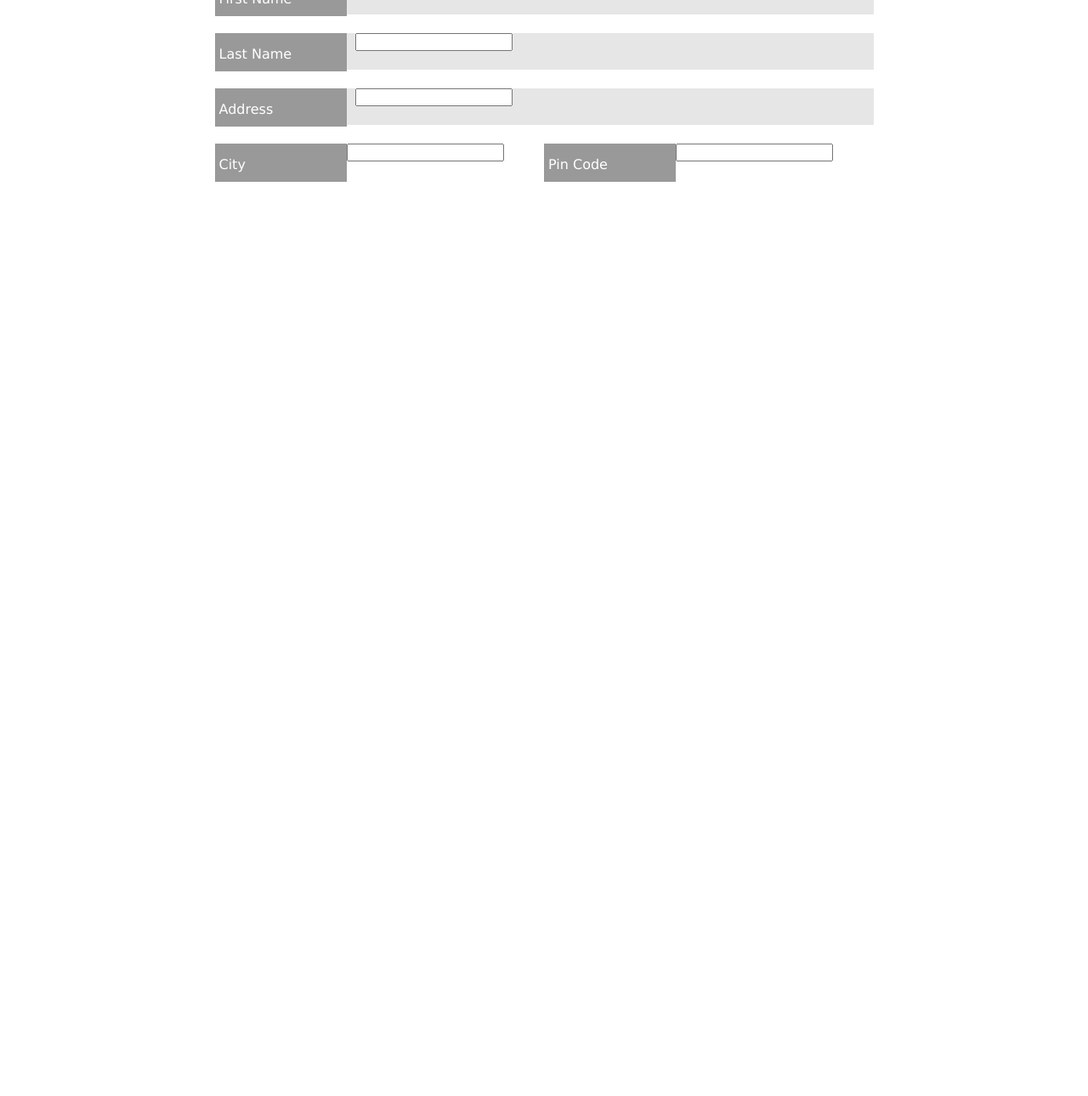
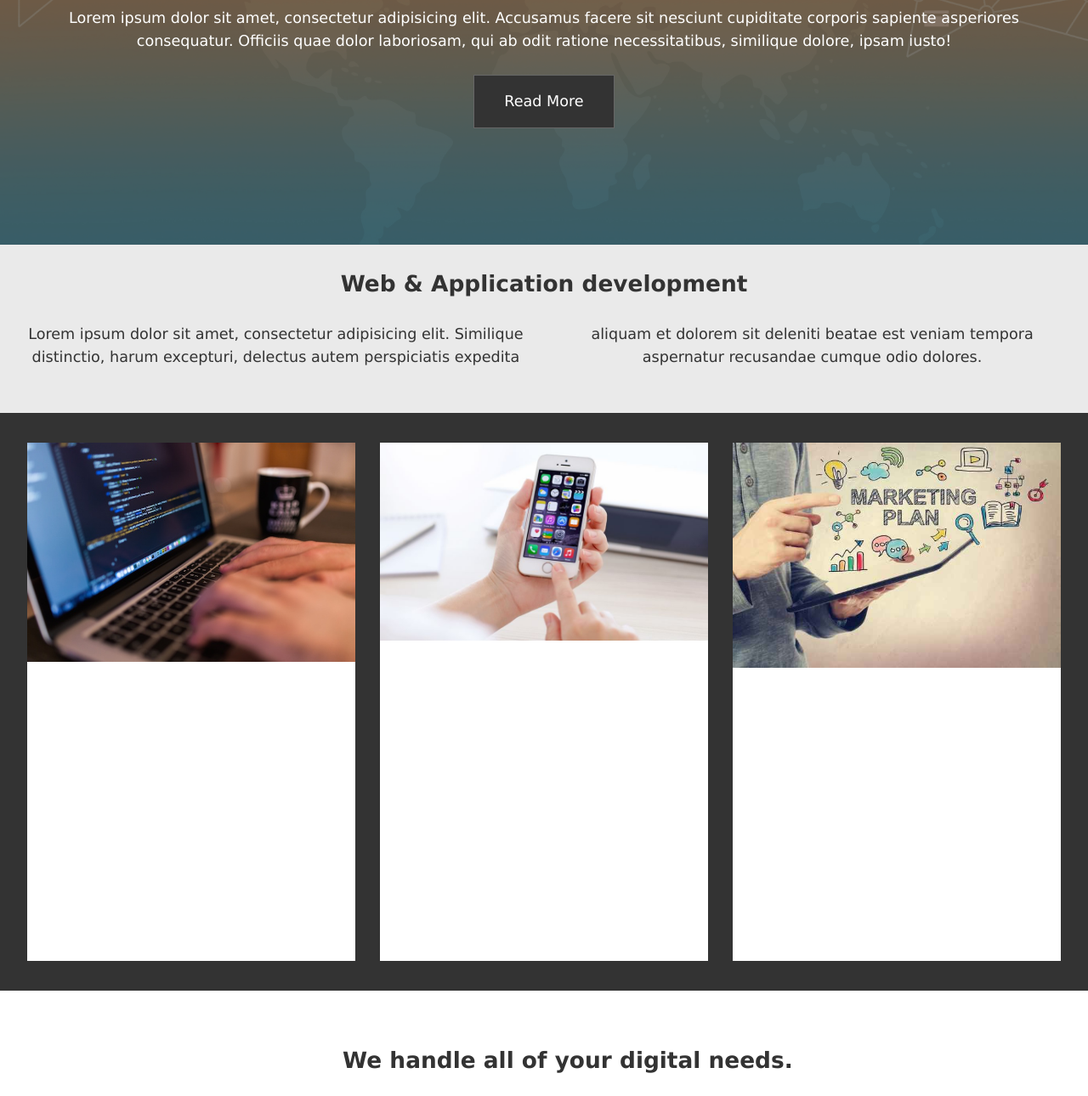
Before and after one commit to sbisaria/BackboneHandson, a website: page ModernRegistration/index1.html in a window 1280 px wide. Shown: the part 162-1452 px from the top of the page at 85% size. Before the commit the page ends 800 px from the top, so only its background shows below. Drawn offline with Linux system fonts and the light colour scheme.

Commit message:
add router basic demo and new website design

```diff
--- /dev/null
+++ b/ModernRegistration/css/style1.css
@@ -0,0 +1,165 @@
+/* Core Styles*/
+body{
+	margin: 0;
+	font-family: verdana;
+	background: #333;
+	color:#fff;
+	font-size: 1.1em;
+	line-height: 1.5;
+	text-align: center;
+}
+
+img{
+	display:block;
+	width: 100%;
+	height:auto;
+}
+
+h1,h2,h3{
+	margin: 0;
+	padding: 1em 0;
+}
+
+p{
+	margin: 0;
+	padding: 1em 0;
+}
+
+.btn{
+	display: inline-block;
+	background: #333;
+	color: #fff;
+	text-decoration: none;
+	padding: 1em 2em;
+	border: 1px solid #666;
+	margin: .5em 0;
+}
+
+.btn:hover{
+	background: #eaeaea;
+	color:#333;
+}
+
+/*Header Showcase*/
+#showcase{
+	min-height: 450px;
+	color: #fff;
+	text-align: center;
+}
+
+#showcase .bg-image{
+	position: absolute;
+	background: #333 url('../images/background.jpg');
+	background-position: center;
+	background-repeat: no-repeat;
+	background-size: cover;
+	width: 100%;
+	height: 450px;
+	z-index:-1;
+	opacity: 0.4;
+}
+
+#showcase h1{
+	padding-top: 100px;
+	padding-bottom: 0;
+}
+
+#showcase .content-wrap,
+#section-a .content-wrap{
+	padding: 0 1.5em;
+}
+
+/*  Section A*/
+#section-a{
+	background: #eaeaea;
+	color: #333;
+	padding-bottom: 2em;
+}
+
+/*  Section B*/
+#section-b{
+	padding: 2em 1em 1em;
+}
+
+#section-b ul{
+	list-style: none;
+	margin: 0;
+	padding: 0;
+}
+
+#section-b li{
+	margin-bottom: 1em;
+	background: #fff;
+	color:#fff;
+}
+
+.card-content{
+	padding: 1.5em;
+}
+
+/*Section C*/
+#section-c{
+	background: #fff;
+	color: #333;
+	padding: 2em;
+}
+
+/*  Section D*/
+#section-d{
+	padding: 2em;
+	color: #fff;
+}
+
+#section-d .box:first-child{
+	background: #2690d4;
+}
+
+/*  Footer*/
+#main-footer{
+	padding: 2em;
+	background: #000;
+	color: #fff;
+	text-align: center;
+}
+
+#main-footer a{
+	color: #2690d4;
+	text-decoration: none;
+}
+
+/*  Media Queries*/
+
+@media(min-width: 700px){
+	/*body{display: none;}*/
+	.grid{
+		display: grid;
+		/*grid-template-columns: 1fr repeat(2, 1fr) 1fr;*/
+		grid-column: 1fr repeat(2, minmax(auto,25em)) 1fr;
+	}
+
+	#section-a .content-text{
+		columns:2;
+		column-gap: 2em;
+	}
+
+	#section-a .content-text p{
+		padding-top: 0;
+	}
+
+	.content-wrap,
+	section-b ul{
+		grid-column: 2/4;
+	}
+	.box, #main-footer div{
+		grid-column: span 2;
+	}
+
+	#section-b ul{
+		display: flex;
+		justify-content: space-around;
+	}
+
+	#section-b li{
+		width: 31%;
+	}
+}
--- a/ModernRegistration/index1.html
+++ b/ModernRegistration/index1.html
@@ -2,38 +2,88 @@
 <html>
 <head>
 	<title>Modern Registration</title>
-	<link rel="stylesheet" type="text/css" href="css/style.css">
+	<link rel="stylesheet" type="text/css" href="css/style1.css">
 	<script type="text/javascript" src="js/libs/jquery-3.2.1.min.js"></script>
 	<script type="text/javascript" src="js/libs/underscore-min.js"></script>
 	<script type="text/javascript" src="js/libs/backbone-min.js"></script>
 </head>
 <body>
-	<div class="flex-outer">
-		<div class="heading-row"><h1 class="text-lg">Register</h1></div>
-		<div class="input-row">
-			<div class="grid grid-full">
-				<div class="label">First Name</div>
-				<div class="input-box"><input type="text" name="first-name"></div>
-			</div>
-			<div class="grid grid-full">
-				<div class="label">Last Name</div>
-				<div class="input-box"><input type="text" name="last-name"></div>
-			</div>
-			<div class="grid grid-full">
-				<div class="label">Address</div>
-				<div class="input-box"><input type="text" name="address"></div>
-			</div>
-			<div class="grid grid-half">
-				<div class="grid-inner">
-					<div class="label">City</div>
-					<div class="input-box-sm"><input type="text" name="city"></div>
-				</div>
-				<div class="grid-inner">
-					<div class="label">Pin Code</div>
-					<div class="input-box-sm"><input type="text" name="pin"></div>
+	<header id="showcase" class="grid">
+		<div class="bg-image"></div>
+		<div class="content-wrap">
+			<h1>Welcome to Website</h1>
+			<p>Lorem ipsum dolor sit amet, consectetur adipisicing elit. Accusamus facere sit nesciunt cupiditate corporis sapiente asperiores consequatur. Officiis quae dolor laboriosam, qui ab odit ratione necessitatibus, similique dolore, ipsam iusto!</p>
+			<a href="#section-b" class="btn">Read More</a>
+		</div>
+	</header>
+	<!-- Main Area -->
+	<main id="main">
+		<!-- Section A -->
+		<section id="section-a" class="grid">
+			<div class="content-wrap">
+				<h2 class="content-title">Web & Application development</h2>
+				<div class="content-text">
+					<p>Lorem ipsum dolor sit amet, consectetur adipisicing elit. Similique distinctio, harum excepturi, delectus autem perspiciatis expedita aliquam et dolorem sit deleniti beatae est veniam tempora aspernatur recusandae cumque odio dolores.</p>
 				</div>
 			</div>
-		</div>
-	</div>
+		</section>
+		<!-- Section B -->
+		<section id="section-b" class="grid">
+			<ul>
+				<li>
+					<div class="card">
+						<img src="images/1.jpg" alt="">
+						<div class="card-content">
+							<h3 class="card-title"></h3>
+							<p>Lorem ipsum dolor sit amet, consectetur adipisicing elit. Fuga saepe repellendus cumque in quidem animi deserunt unde, placeat eaque ipsam hic nesciunt praesentium architecto aliquam cum nisi inventore optio reiciendis.</p>
+						</div>
+					</div>
+				</li>
+				<li>
+					<div class="card">
+						<img src="images/2.jpg" alt="">
+						<div class="card-content">
+							<h3 class="card-title">Mobile Application Development</h3>
+							<p>Lorem ipsum dolor sit amet, consectetur adipisicing elit. Fuga saepe repellendus cumque in quidem animi deserunt unde, placeat eaque ipsam hic nesciunt praesentium architecto aliquam cum nisi inventore optio reiciendis.</p>
+						</div>
+					</div>
+				</li>
+				<li>
+					<div class="card">
+						<img src="images/3.jpg" alt="">
+						<div class="card-content">
+							<h3 class="card-title">Marketting</h3>
+							<p>Lorem ipsum dolor sit amet, consectetur adipisicing elit. Fuga saepe repellendus cumque in quidem animi deserunt unde, placeat eaque ipsam hic nesciunt praesentium architecto aliquam cum nisi inventore optio reiciendis.</p>
+						</div>
+					</div>
+				</li>
+			</ul>
+		</section>
+		<!-- Section C -->
+		<section id="section-c" class="grid">
+			<div class="content-wrap">
+				<h2 class="content-title">We handle all of your digital needs.</h2>
+				<p>Lorem ipsum dolor sit amet, consectetur adipisicing elit. Laboriosam laudantium sunt aperiam sint, doloribus quaerat.</p>
+			</div>
+		</section>
+		<!-- Section D -->
+		<section id="section-d" class="grid">
+			<div class="box">
+				<h2 class="content-title">Contact Us</h2>
+				<p>Lorem ipsum dolor sit amet, consectetur adipisicing elit. Quibusdam fuga nulla blanditiis dignissimos aspernatur nobis accusantium officia sequi autem in, earum cupiditate deserunt odit. Suscipit aliquid error incidunt ad, iusto.</p>
+				<p>contact@mysite.com</p>
+			</div>
+			<div class="box">
+				<h2 class="content-title">About Our Company</h2>
+				<p>Lorem ipsum dolor sit amet, consectetur adipisicing elit. Quibusdam fuga nulla blanditiis dignissimos aspernatur nobis accusantium officia sequi autem in, earum cupiditate deserunt odit. Suscipit aliquid error incidunt ad, iusto.</p>
+				<p>contact@mysite.com</p>
+			</div>
+		</section>
+	</main>
+	<!-- Footer -->
+	<footer id="main-footer" class="grid">
+		<div>My site Solution</div>
+		<div>Project By <a href="https://www.tavisca.com/" target="_blank"></a></div>
+	</footer>
 </body>
 </html>
--- a/ModernRegistration/scss/style.scss
+++ b/ModernRegistration/scss/style.scss
@@ -131,7 +131,7 @@ $green:#57b130;
     margin-bottom: 20px;
     .grid-inner{
         @include gridbox;
-        grid-template-columns: 2fr 1fr;
+        grid-template-columns: 1fr 1fr;
     }
 }
 .sign-up{
```
Also changed, not shown: ModernRegistration/index.html (+25 -1 lines), ModernRegistration/js/main.js (added, +51 -0 lines), RegistrationDemo/RouterDemo.html (added, +23 -0 lines), ModernRegistration/css/style.css, ModernRegistration/images/1.jpg (added), ModernRegistration/images/2.jpg (added), ModernRegistration/images/3.jpg (added), ModernRegistration/images/background.jpg (added), RegistrationDemo/js/main.js (indentation only).
